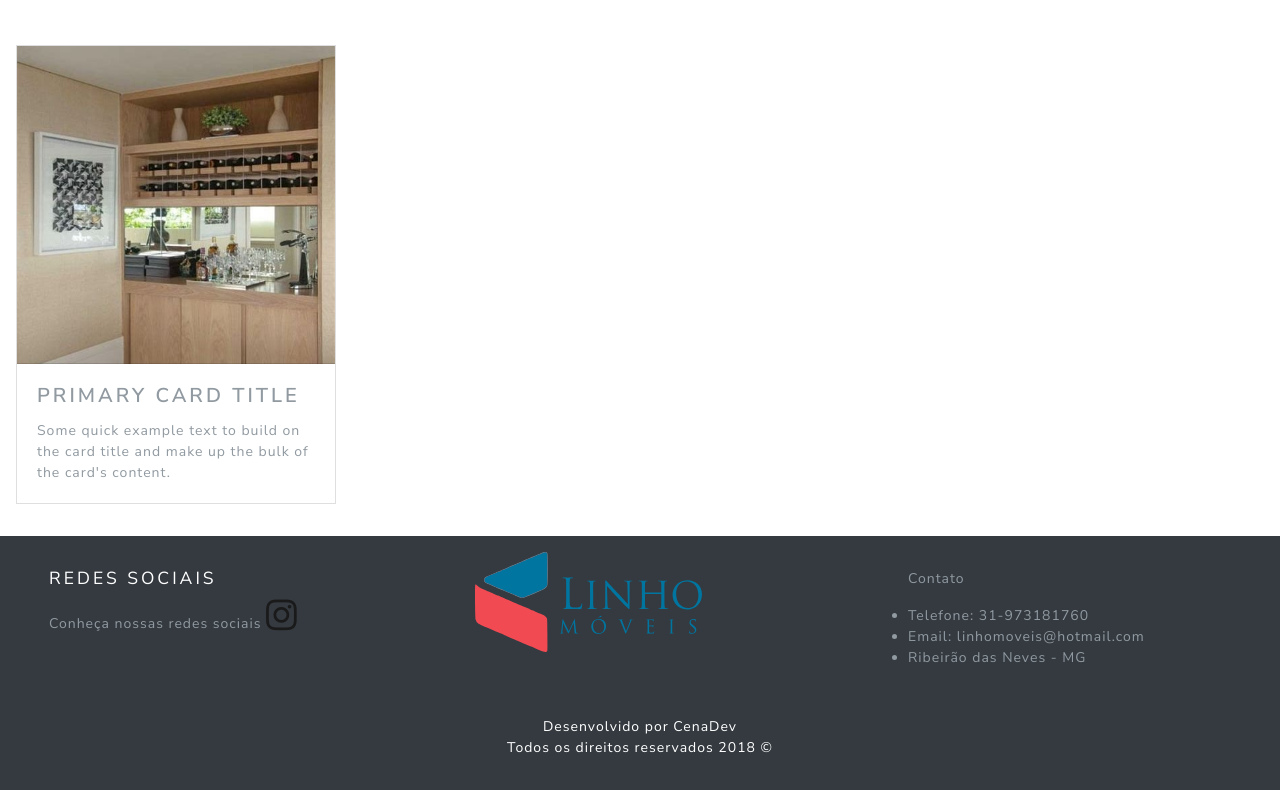
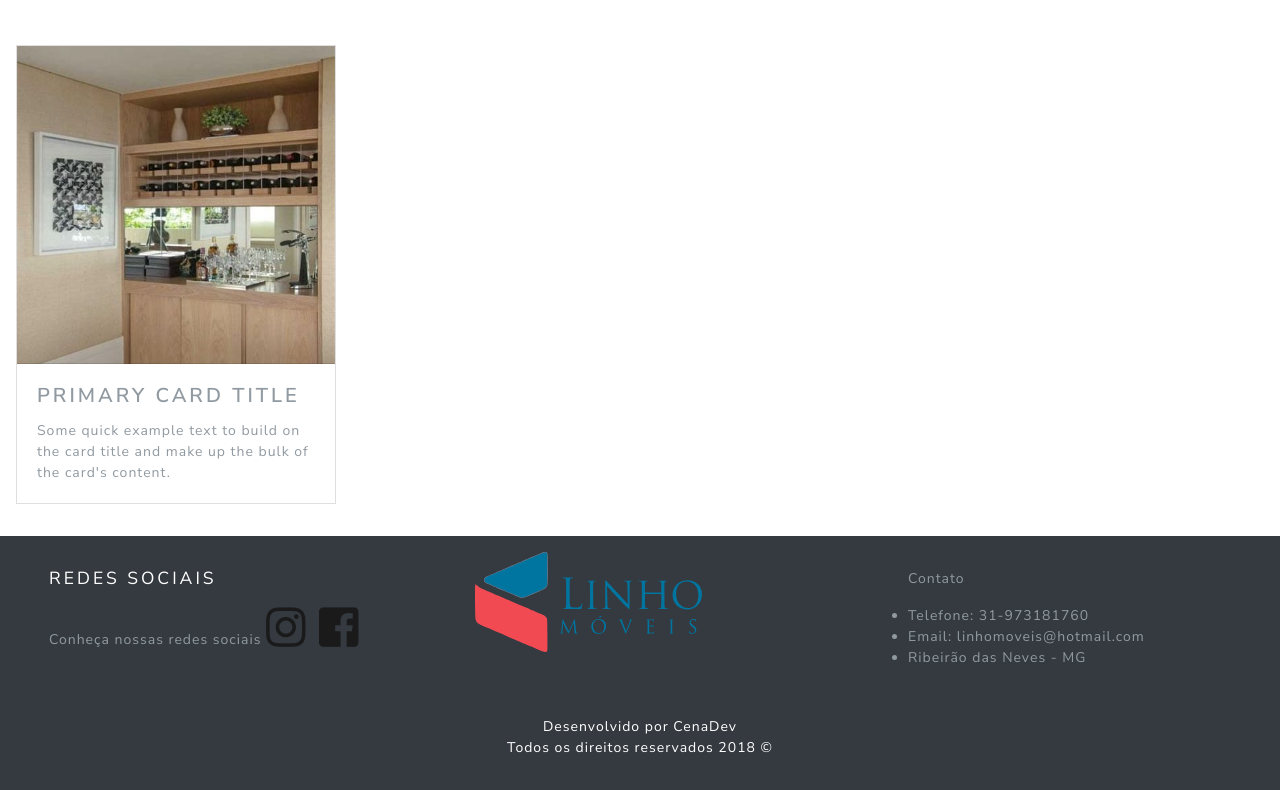
Before and after one commit to cleisonsantos/newlinho, a plain HTML site: page index.html in a window 1280 px wide. Shown: the part 333-1123 px from the top of the page. Drawn offline with nearby package versions, Linux system fonts and the light colour scheme.

Commit message:
ajustes rodapé

```diff
--- a/index.html
+++ b/index.html
@@ -77,6 +77,7 @@
                 <p class="card-text">Some quick example text to build on the card title and make up the bulk of the card's content.</p>
             </div>
           </div>
+
       </section>
 
 
@@ -89,7 +90,9 @@
 
               Conheça nossas redes sociais
 
-            <a target="_blank" href="https://www.instagram.com/linhomoveis/"><i class="fab fa-instagram" style="font-size: 35px;"></i></a>
+            <a target="_blank" href="https://www.instagram.com/linhomoveis/"><i class="fab fa-instagram" style="font-size: 45px;"></i></a>
+            <a target="_blank" href="https://www.instagram.com/linhomoveis/"><i class="fab fa-facebook-square mx-2 my-2" style="font-size: 45px;"></i></a>
+
           </div>
 
           <div class="col-md-4 px-5">
```
Lines whose indentation alone changed are shown as unchanged.
